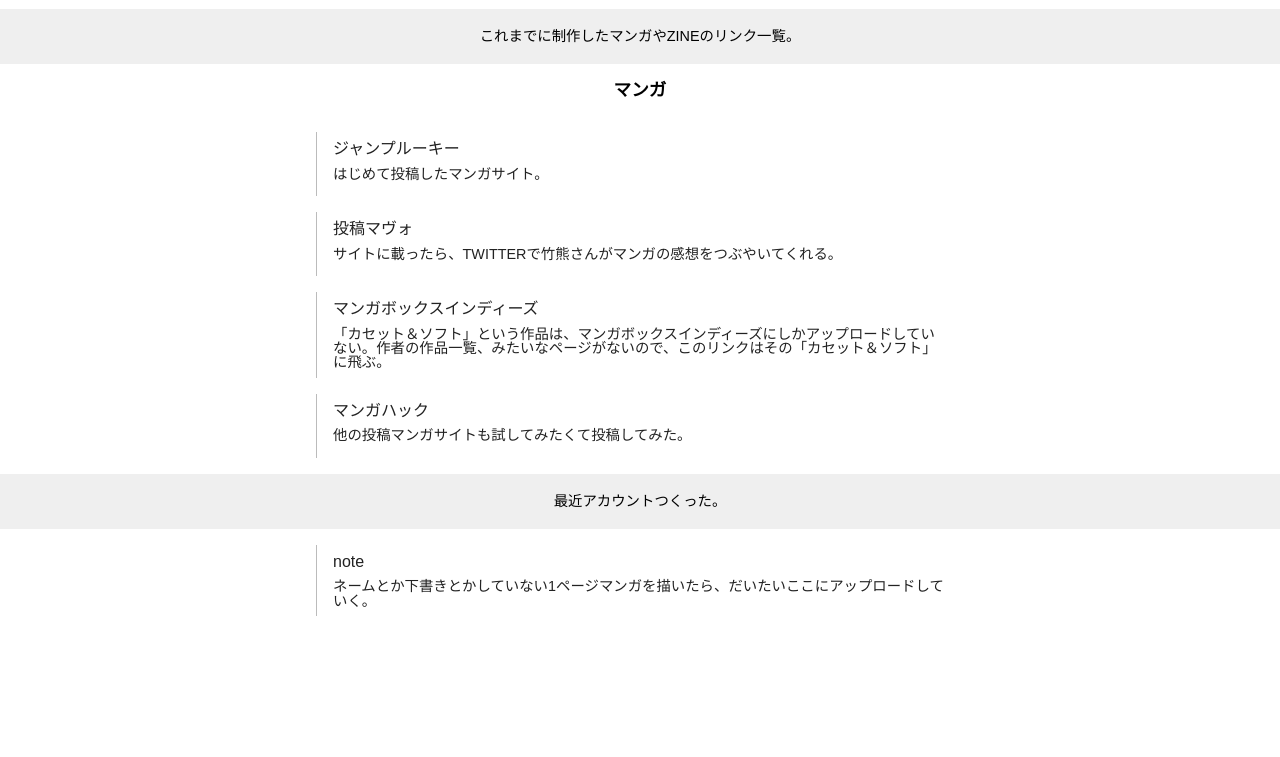
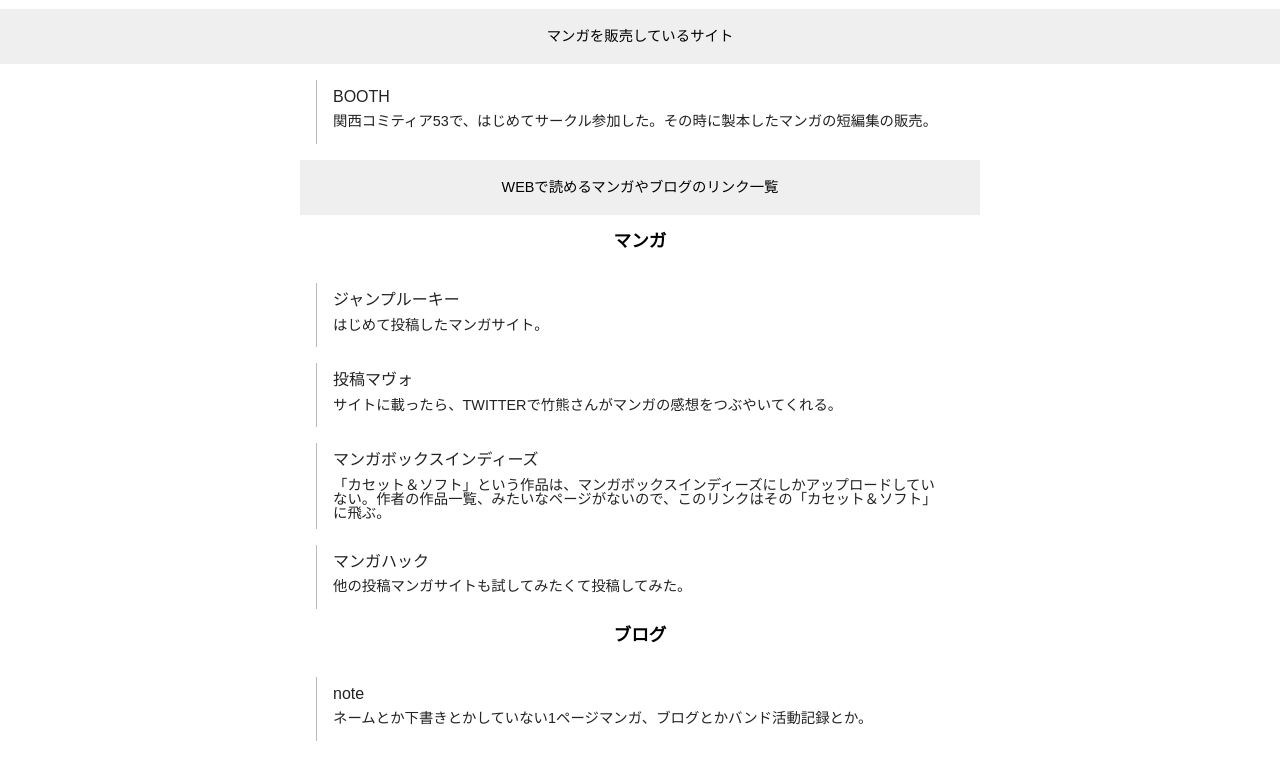
Before and after one commit to amitanigo/amitanigo.github.io-build, a website: page dev/pug/index.pug in a window 1280 px wide. Shown: the part 493-1250 px from the top of the page. Before the commit the page ends 1125 px from the top, so only its background shows below. Drawn offline with nearby package versions, Linux system fonts and the light colour scheme; files that its build step writes are made by us from their sources; files whose address does not match are found by name.

Commit message:
text change
text change

```diff
--- a/dev/pug/index.pug
+++ b/dev/pug/index.pug
@@ -27,15 +27,24 @@
 			</svg>
 			p.belt__text @amitanigo
 	article.article
+	.box.margin_bottom
+		.box__text
+			p マンガを販売しているサイト
+				//
+					br
+					|
+				//-
+	section.section
+		// h2.title マンガ
+		ul.link-list
+			li.link-list__item
+				a(href="https://amitanigo.booth.pm/" target="_blank").link
+					dl.link-dl
+						dt.link-dl__title BOOTH
+						dd.link-dl__data 関西コミティア53で、はじめてサークル参加した。その時に製本したマンガの短編集の販売。
 		.box.margin_bottom
 			.box__text
-				p これまでに制作したマンガやZINEのリンク一覧。
-					//
-						br
-						|  ほとんどWEBで無料で見ることができるけど、購入して見ることもできる。
-						br
-						| 購入して見てほしいと思っている。
-					//-
+				p WEBで読めるマンガやブログのリンク一覧
 		section.section
 			h2.title マンガ
 			ul.link-list
@@ -59,15 +68,12 @@
 						dl.link-dl
 							dt.link-dl__title マンガハック
 							dd.link-dl__data 他の投稿マンガサイトも試してみたくて投稿してみた。
-		.box.margin_bottom
-			.box__text
-				p 最近アカウントつくった。
-		section.section
-			// h2.title マンガ
+			h2.title ブログ
 			ul.link-list
 				li.link-list__item
 					a(href="https://note.mu/amitanigo" target="_blank").link
 						dl.link-dl
 							dt.link-dl__title note
-							dd.link-dl__data ネームとか下書きとかしていない1ページマンガを描いたら、だいたいここにアップロードしていく。
+							dd.link-dl__data ネームとか下書きとかしていない1ページマンガ、ブログとかバンド活動記録とか。
+
 	// footer.footer footer
```
Also changed, not shown: dev/index.html.
